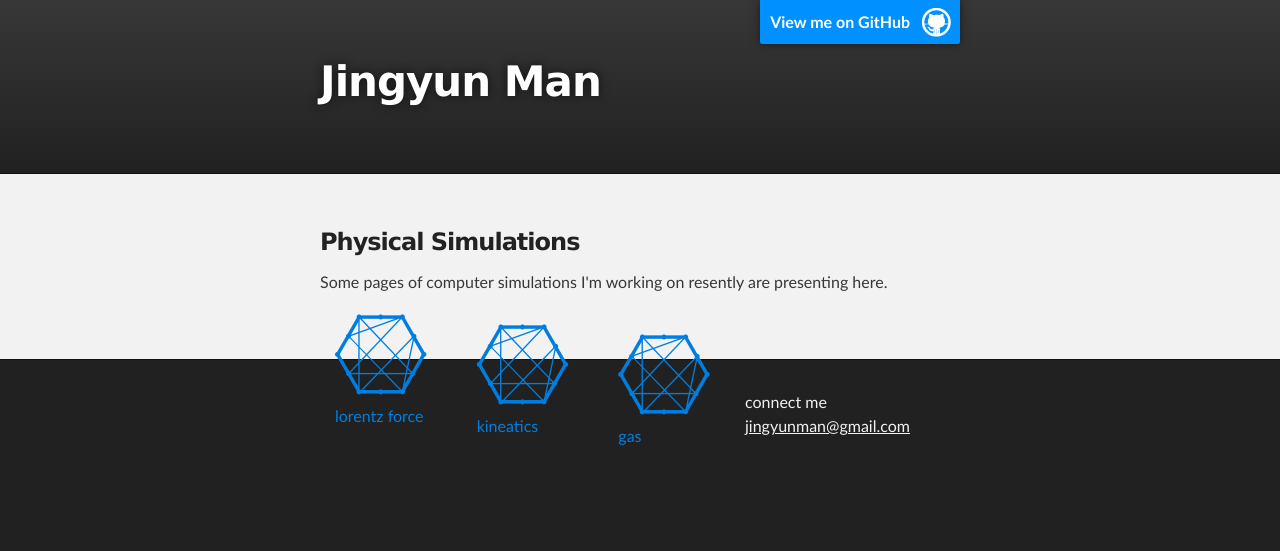
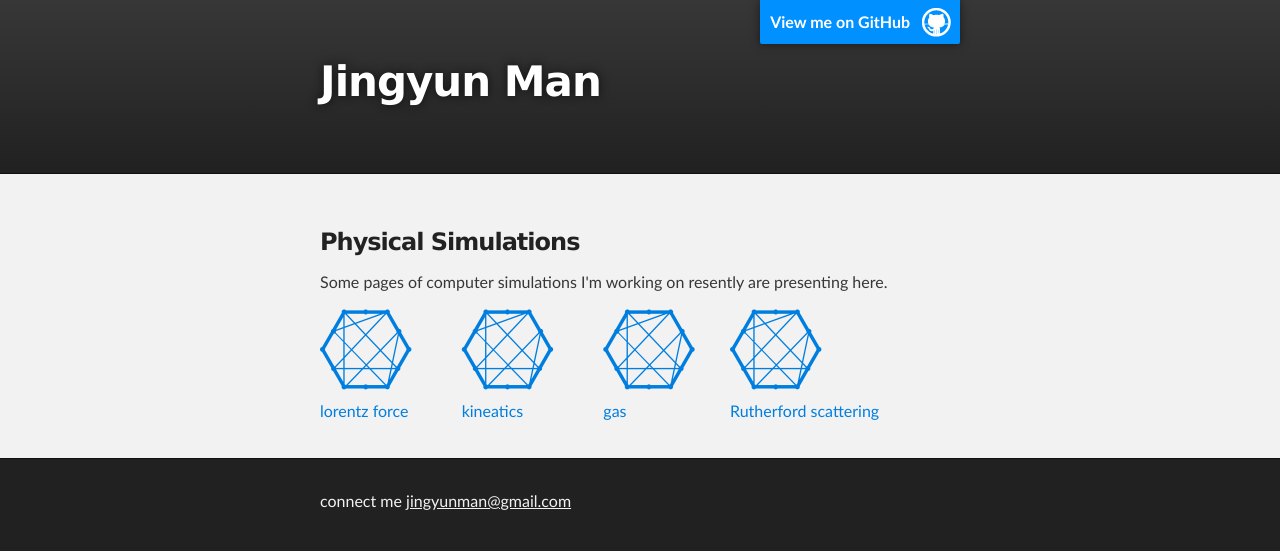
Before and after one commit to JingyunMan/jingyunman.github.io, a plain HTML site: page index.html in a window 1280 px wide. Drawn offline with Linux system fonts and the light colour scheme.

Commit message:
Update index.html

```diff
--- a/index.html
+++ b/index.html
@@ -29,8 +29,8 @@
       <section id="main_content" class="inner">
         <h3><a id="welcome-to-github-pages" class="anchor" href="#welcome-to-github-pages" aria-hidden="true"><span aria-hidden="true" class="octicon octicon-link"></span></a>Physical Simulations</h3>
         <p>Some pages of computer simulations I'm working on resently are presenting here. </p>
-        <div id="wrapper">
-          <div id="page-wrapper">
+        <!-- <div id="wrapper"> -->
+          <!-- <div id="page-wrapper">         -->
               <div class="row">
                   <div class="col-lg-2 col-md-3 col-sm-2 col-xs-6">
                         <div class="div-square">
@@ -41,9 +41,6 @@
                         </div>
                   </div>
               </div>
-          </div>
-<!--           <p>I use RK4 to calculate the position of the particle in every step. Might it keep accuracy by using the explict Euler method for cheaper cost?</p> -->
-          <div id="page-wrapper">
               <div class="row">
                   <div class="col-lg-2 col-md-3 col-sm-2 col-xs-6">
                         <div class="div-square">
@@ -54,8 +51,6 @@
                         </div>
                   </div>
               </div>
-          </div>
-          <div id="page-wrapper">
               <div class="row">
                   <div class="col-lg-2 col-md-3 col-sm-2 col-xs-6">
                         <div class="div-square">
@@ -66,8 +61,20 @@
                         </div>
                   </div>
               </div>
-          </div>
-        </div>
+              <div class="row">
+                  <!-- <div class="col-lg-2 col-md-3 col-sm-2 col-xs-6"> -->
+                        <div class="div-square">
+                             <a href="https://jingyunman.github.io/pages/Rutherford_V1.0_20161020.html">
+                             <i class="fa fa-connectdevelop fa-5x"></i>
+                        <p>Rutherford scattering</p>
+                        </a>
+                        </div>
+                  <!-- </div>  -->
+            </div>
+
+
+         <!-- <p>I use RK4 to calculate the position of the particle in every step. Might it keep accuracy by using the explict Euler method for cheaper cost?</p>
+          -->
       </section>
     </div>
 
```
